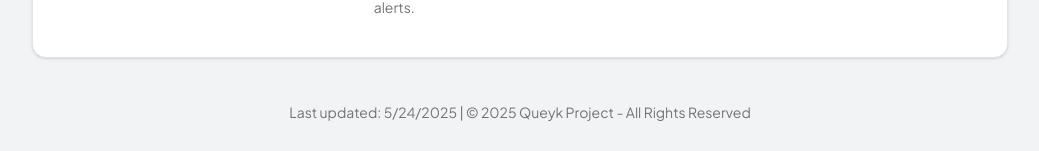
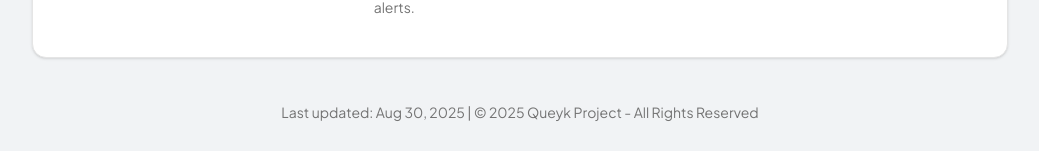
Before and after one commit to project-queyk/queyk-web, a Next.js app: page /privacy in a window 1280 px wide. Shown: the part 1812-1963 px from the top of the page, without its empty margins (120-1159 px from the left). Built offline with nearby package versions, Linux system fonts and the light colour scheme.

Commit message:
fix: Update last updated date in Privacy Policy page footer

```diff
--- a/app/privacy/page.tsx
+++ b/app/privacy/page.tsx
@@ -192,8 +192,8 @@ export default function Page() {
             </Card>
           ))}
           <div className="text-muted-foreground py-8 text-center text-xs md:text-sm">
-            Last updated: {new Date().toLocaleDateString()} | ©{" "}
-            {new Date().getFullYear()} Queyk Project - All Rights Reserved
+            Last updated: Aug 30, 2025 | © {new Date().getFullYear()} Queyk
+            Project - All Rights Reserved
           </div>
         </div>
       </div>
```
